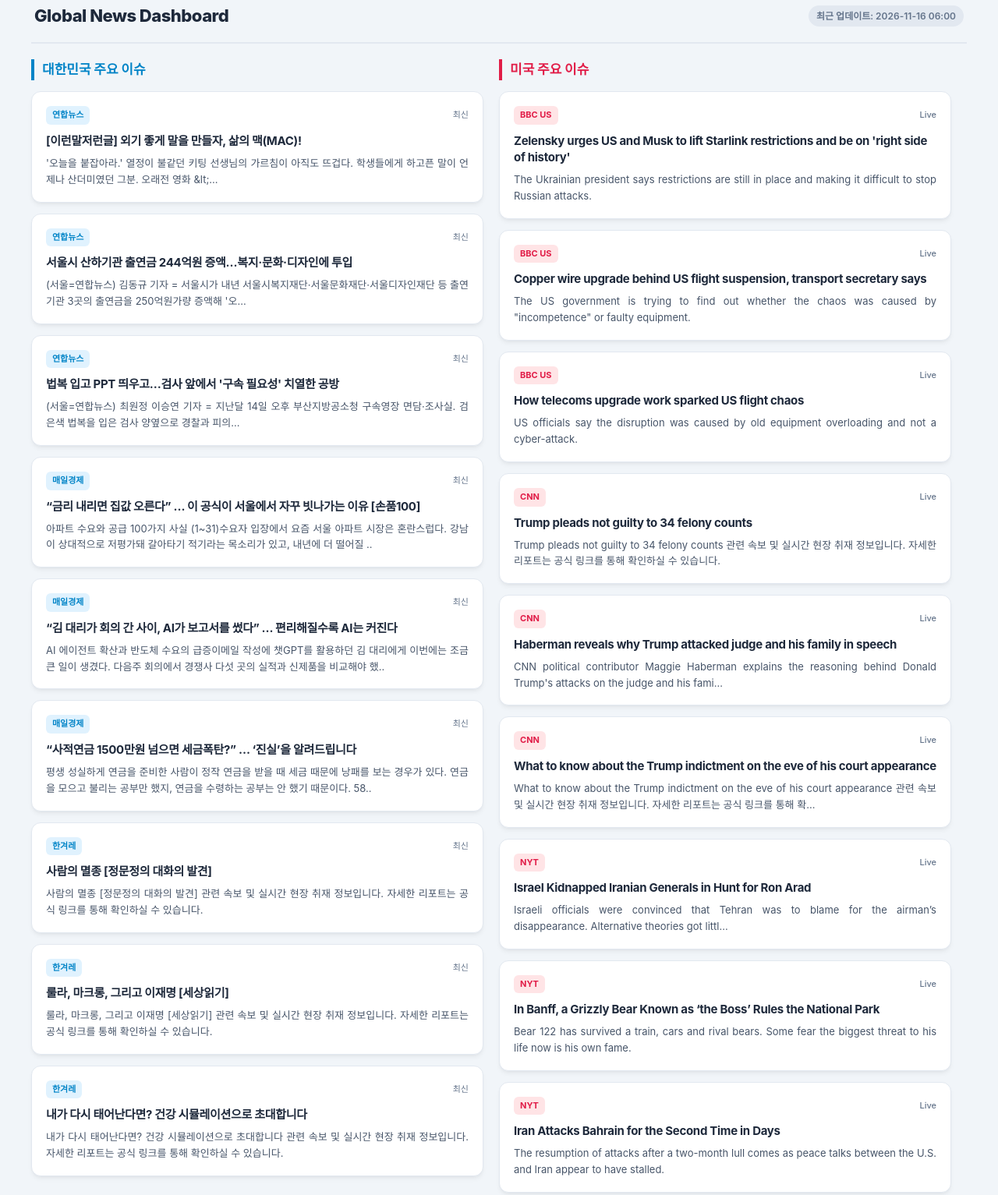
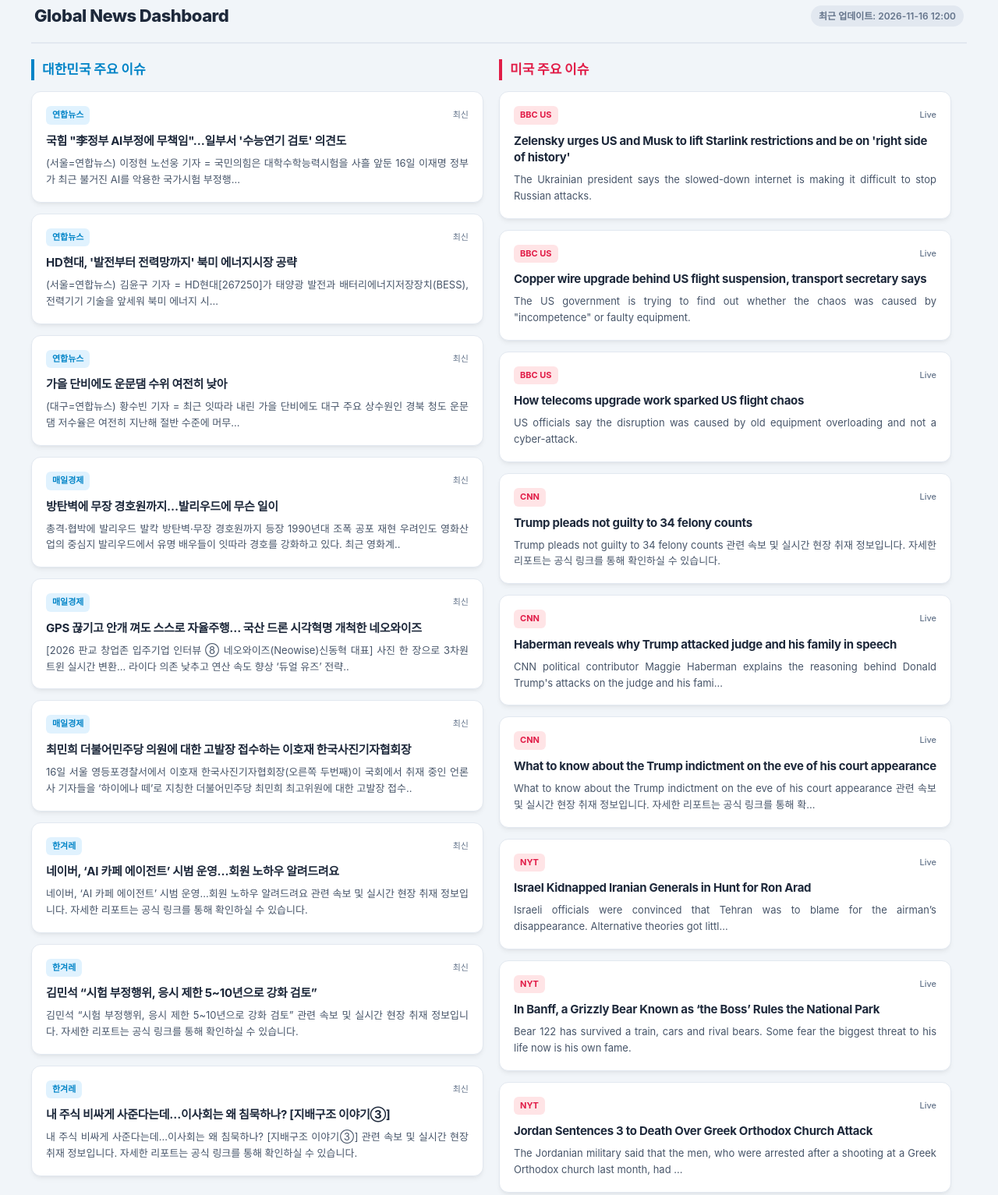
Before and after one commit to ceptall/coupang1, a plain HTML site: page indexnews.html in a window 1280 px wide. Shown: the part 15-1548 px from the top of the page at 78% size. Drawn offline with Linux system fonts and the light colour scheme.

Commit message:
Automated news update via n8n

```diff
--- a/indexnews.html
+++ b/indexnews.html
@@ -75,7 +75,7 @@
 <div class="dashboard-container">
     <div class="header">
         <h1>Global News Dashboard</h1>
-        <div class="update-time">최근 업데이트: <span id="sync-time">2026-11-16 06:00</span></div>
+        <div class="update-time">최근 업데이트: <span id="sync-time">2026-11-16 12:00</span></div>
     </div>
     <div class="grid-container">
         <div class="grid-row">
@@ -87,8 +87,8 @@
             <span class="news-source kr-tag">연합뉴스</span>
             <span class="news-time">최신</span>
         </div>
-        <a href="https://www.yna.co.kr/view/AKR20261113092400546" target="_blank" class="news-title">[이런말저런글] 외기 좋게 말을 만들자, 삶의 맥(MAC)!</a>
-        <p class="news-desc">&apos;오늘을 붙잡아라.&apos; 열정이 불같던 키팅 선생님의 가르침이 아직도 뜨겁다. 학생들에게 하고픈 말이 언제나 산더미였던 그분. 오래전 영화 &amp;lt;...</p>
+        <a href="https://www.yna.co.kr/view/AKR20261116075200001" target="_blank" class="news-title">국힘 "李정부 AI부정에 무책임"…일부서 '수능연기 검토' 의견도</a>
+        <p class="news-desc">(서울=연합뉴스) 이정현 노선웅 기자 = 국민의힘은 대학수학능력시험을 사흘 앞둔 16일 이재명 정부가 최근 불거진 AI를 악용한 국가시험 부정행...</p>
     </div>
 
     <div class="news-card">
@@ -96,8 +96,8 @@
             <span class="news-source kr-tag">연합뉴스</span>
             <span class="news-time">최신</span>
         </div>
-        <a href="https://www.yna.co.kr/view/AKR20261115031600004" target="_blank" class="news-title">서울시 산하기관 출연금 244억원 증액…복지·문화·디자인에 투입</a>
-        <p class="news-desc">(서울=연합뉴스) 김동규 기자 = 서울시가 내년 서울시복지재단·서울문화재단·서울디자인재단 등 출연기관 3곳의 출연금을 250억원가량 증액해 &apos;오...</p>
+        <a href="https://www.yna.co.kr/view/AKR20261116082400003" target="_blank" class="news-title">HD현대, '발전부터 전력망까지' 북미 에너지시장 공략</a>
+        <p class="news-desc">(서울=연합뉴스) 김윤구 기자 = HD현대[267250]가 태양광 발전과 배터리에너지저장장치(BESS), 전력기기 기술을 앞세워 북미 에너지 시...</p>
     </div>
 
     <div class="news-card">
@@ -105,8 +105,8 @@
             <span class="news-source kr-tag">연합뉴스</span>
             <span class="news-time">최신</span>
         </div>
-        <a href="https://www.yna.co.kr/view/AKR20261115051900004" target="_blank" class="news-title">법복 입고 PPT 띄우고…검사 앞에서 '구속 필요성' 치열한 공방</a>
-        <p class="news-desc">(서울=연합뉴스) 최원정 이승연 기자 = 지난달 14일 오후 부산지방공소청 구속영장 면담·조사실. 검은색 법복을 입은 검사 양옆으로 경찰과 피의...</p>
+        <a href="https://www.yna.co.kr/view/AKR20261116072800053" target="_blank" class="news-title">가을 단비에도 운문댐 수위 여전히 낮아</a>
+        <p class="news-desc">(대구=연합뉴스) 황수빈 기자 = 최근 잇따라 내린 가을 단비에도 대구 주요 상수원인 경북 청도 운문댐 저수율은 여전히 지난해 절반 수준에 머무...</p>
     </div>
 
     <div class="news-card">
@@ -114,8 +114,8 @@
             <span class="news-source kr-tag">매일경제</span>
             <span class="news-time">최신</span>
         </div>
-        <a href="https://www.mk.co.kr/news/realestate/12209247" target="_blank" class="news-title">“금리 내리면 집값 오른다” … 이 공식이 서울에서 자꾸 빗나가는 이유 [손품100]</a>
-        <p class="news-desc">아파트 수요와 공급 100가지 사실 (1~31)수요자 입장에서 요즘 서울 아파트 시장은 혼란스럽다. 강남이 상대적으로 저평가돼 갈아타기 적기라는 목소리가 있고, 내년에 더 떨어질 ..</p>
+        <a href="https://www.mk.co.kr/news/world/12209827" target="_blank" class="news-title">방탄벽에 무장 경호원까지…발리우드에 무슨 일이</a>
+        <p class="news-desc">총격·협박에 발리우드 발칵 방탄벽·무장 경호원까지 등장 1990년대 조폭 공포 재현 우려인도 영화산업의 중심지 발리우드에서 유명 배우들이 잇따라 경호를 강화하고 있다. 최근 영화계..</p>
     </div>
 
     <div class="news-card">
@@ -123,8 +123,8 @@
             <span class="news-source kr-tag">매일경제</span>
             <span class="news-time">최신</span>
         </div>
-        <a href="https://www.mk.co.kr/news/it/12209243" target="_blank" class="news-title">“김 대리가 회의 간 사이, AI가 보고서를 썼다” … 편리해질수록 AI는 커진다</a>
-        <p class="news-desc">AI 에이전트 확산과 반도체 수요의 급증이메일 작성에 챗GPT를 활용하던 김 대리에게 이번에는 조금 큰 일이 생겼다. 다음주 회의에서 경쟁사 다섯 곳의 실적과 신제품을 비교해야 했..</p>
+        <a href="https://www.mk.co.kr/news/business/12209824" target="_blank" class="news-title">GPS 끊기고 안개 껴도 스스로 자율주행… 국산 드론 시각혁명 개척한 네오와이즈</a>
+        <p class="news-desc">[2026 판교 창업존 입주기업 인터뷰 ⑧ 네오와이즈(Neowise)신동혁 대표] 사진 한 장으로 3차원 트윈 실시간 변환… 라이다 의존 낮추고 연산 속도 향상 ‘듀얼 유즈’ 전략..</p>
     </div>
 
     <div class="news-card">
@@ -132,8 +132,8 @@
             <span class="news-source kr-tag">매일경제</span>
             <span class="news-time">최신</span>
         </div>
-        <a href="https://www.mk.co.kr/news/economy/12209263" target="_blank" class="news-title">“사적연금 1500만원 넘으면 세금폭탄?” … ‘진실’을 알려드립니다</a>
-        <p class="news-desc">평생 성실하게 연금을 준비한 사람이 정작 연금을 받을 때 세금 때문에 낭패를 보는 경우가 있다. 연금을 모으고 불리는 공부만 했지, 연금을 수령하는 공부는 안 했기 때문이다. 58..</p>
+        <a href="https://www.mk.co.kr/news/society/12209814" target="_blank" class="news-title">최민희 더불어민주당 의원에 대한 고발장 접수하는 이호재 한국사진기자협회장</a>
+        <p class="news-desc">16일 서울 영등포경찰서에서 이호재 한국사진기자협회장(오른쪽 두번째)이 국회에서 취재 중인 언론사 기자들을 ‘하이에나 떼’로 지칭한 더불어민주당 최민희 최고위원에 대한 고발장 접수..</p>
     </div>
 
     <div class="news-card">
@@ -141,8 +141,8 @@
             <span class="news-source kr-tag">한겨레</span>
             <span class="news-time">최신</span>
         </div>
-        <a href="https://www.hani.co.kr/arti/opinion/column/1287466.html" target="_blank" class="news-title">사람의 멸종 [정문정의 대화의 발견]</a>
-        <p class="news-desc">사람의 멸종 [정문정의 대화의 발견] 관련 속보 및 실시간 현장 취재 정보입니다. 자세한 리포트는 공식 링크를 통해 확인하실 수 있습니다.</p>
+        <a href="https://www.hani.co.kr/arti/economy/it/1287508.html" target="_blank" class="news-title">네이버, ‘AI 카페 에이전트’ 시범 운영…회원 노하우 알려드려요</a>
+        <p class="news-desc">네이버, ‘AI 카페 에이전트’ 시범 운영…회원 노하우 알려드려요 관련 속보 및 실시간 현장 취재 정보입니다. 자세한 리포트는 공식 링크를 통해 확인하실 수 있습니다.</p>
     </div>
 
     <div class="news-card">
@@ -150,8 +150,8 @@
             <span class="news-source kr-tag">한겨레</span>
             <span class="news-time">최신</span>
         </div>
-        <a href="https://www.hani.co.kr/arti/opinion/column/1287465.html" target="_blank" class="news-title">룰라, 마크롱, 그리고 이재명 [세상읽기]</a>
-        <p class="news-desc">룰라, 마크롱, 그리고 이재명 [세상읽기] 관련 속보 및 실시간 현장 취재 정보입니다. 자세한 리포트는 공식 링크를 통해 확인하실 수 있습니다.</p>
+        <a href="https://www.hani.co.kr/arti/politics/politics_general/1287507.html" target="_blank" class="news-title">김민석 “시험 부정행위, 응시 제한 5~10년으로 강화 검토”</a>
+        <p class="news-desc">김민석 “시험 부정행위, 응시 제한 5~10년으로 강화 검토” 관련 속보 및 실시간 현장 취재 정보입니다. 자세한 리포트는 공식 링크를 통해 확인하실 수 있습니다.</p>
     </div>
 
     <div class="news-card">
@@ -159,8 +159,8 @@
             <span class="news-source kr-tag">한겨레</span>
             <span class="news-time">최신</span>
         </div>
-        <a href="https://www.hani.co.kr/arti/society/health/1287464.html" target="_blank" class="news-title">내가 다시 태어난다면? 건강 시뮬레이션으로 초대합니다</a>
-        <p class="news-desc">내가 다시 태어난다면? 건강 시뮬레이션으로 초대합니다 관련 속보 및 실시간 현장 취재 정보입니다. 자세한 리포트는 공식 링크를 통해 확인하실 수 있습니다.</p>
+        <a href="https://www.hani.co.kr/arti/economy/economy_general/1287506.html" target="_blank" class="news-title">내 주식 비싸게 사준다는데…이사회는 왜 침묵하나? [지배구조 이야기③]</a>
+        <p class="news-desc">내 주식 비싸게 사준다는데…이사회는 왜 침묵하나? [지배구조 이야기③] 관련 속보 및 실시간 현장 취재 정보입니다. 자세한 리포트는 공식 링크를 통해 확인하실 수 있습니다.</p>
     </div>
 </div>
             </div>
@@ -173,7 +173,7 @@
             <span class="news-time">Live</span>
         </div>
         <a href="https://www.bbc.co.uk/news/articles/c6m25zg88k45o?at_medium=RSS&at_campaign=rss" target="_blank" class="news-title">Zelensky urges US and Musk to lift Starlink restrictions and be on 'right side of history'</a>
-        <p class="news-desc">The Ukrainian president says restrictions are still in place and making it difficult to stop Russian attacks.</p>
+        <p class="news-desc">The Ukrainian president says the slowed-down internet is making it difficult to stop Russian attacks.</p>
     </div>
 
     <div class="news-card">
@@ -244,8 +244,8 @@
             <span class="news-source us-tag">NYT</span>
             <span class="news-time">Live</span>
         </div>
-        <a href="https://www.nytimes.com/2026/11/15/world/middleeast/bahrain-iran-israel.html" target="_blank" class="news-title">Iran Attacks Bahrain for the Second Time in Days</a>
-        <p class="news-desc">The resumption of attacks after a two-month lull comes as peace talks between the U.S. and Iran appear to have stalled.</p>
+        <a href="https://www.nytimes.com/2026/11/15/world/middleeast/jordan-church-attack-death-sentence.html" target="_blank" class="news-title">Jordan Sentences 3 to Death Over Greek Orthodox Church Attack</a>
+        <p class="news-desc">The Jordanian military said that the men, who were arrested after a shooting at a Greek Orthodox church last month, had ...</p>
     </div>
 </div>
             </div>
```
